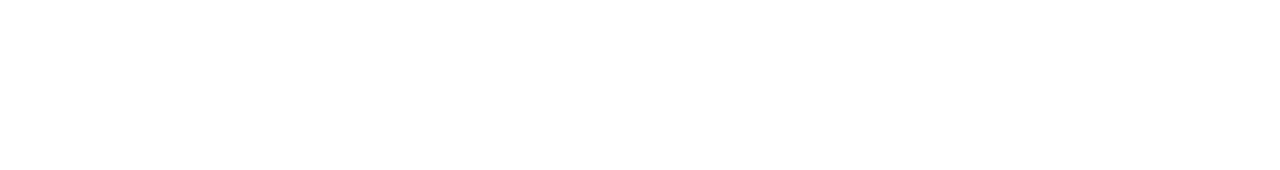
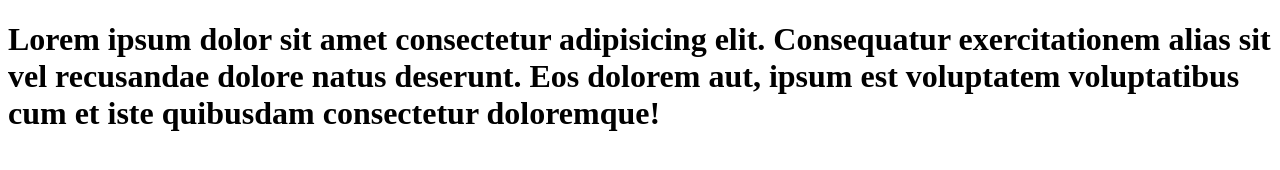
Before and after one commit to Oksana240884/git1.intro, a plain HTML site: page index.html in a window 1280 px wide. Drawn offline with Linux system fonts and the light colour scheme.

Commit message:
Add head

```diff
--- a/index.html
+++ b/index.html
@@ -6,6 +6,6 @@
     <title>Document</title>
 </head>
 <body>
-
+    <h1>Lorem ipsum dolor sit amet consectetur adipisicing elit. Consequatur exercitationem alias sit vel recusandae dolore natus deserunt. Eos dolorem aut, ipsum est voluptatem voluptatibus cum et iste quibusdam consectetur doloremque!</h1>
 </body>
 </html>
```
